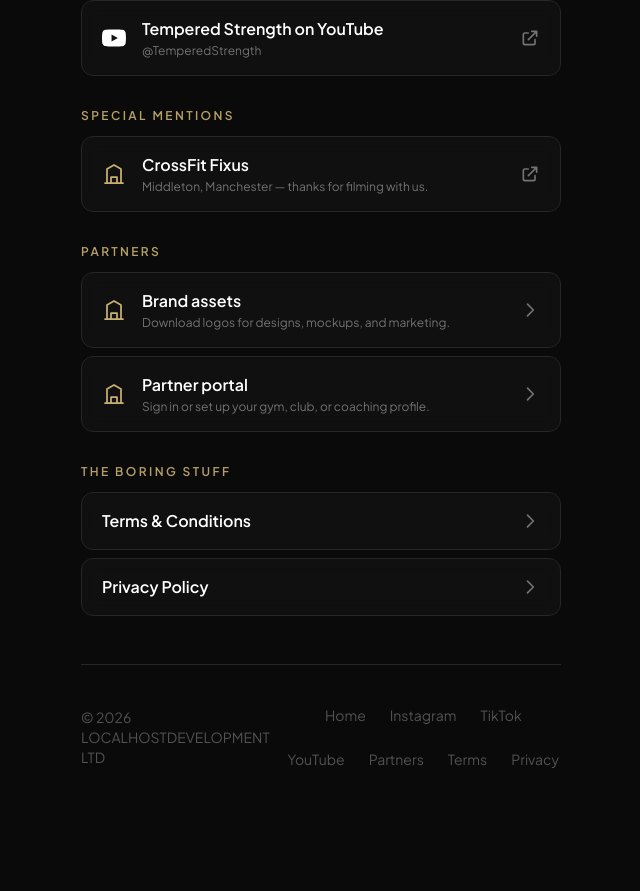
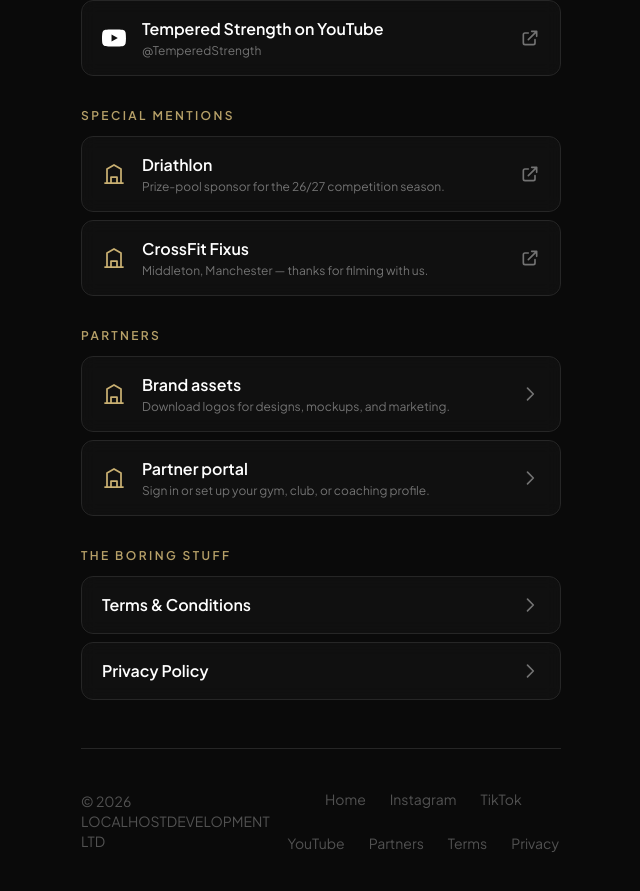
Before and after one commit to kieranmv95/TemperedStrengthWeb, a Next.js app: page /links in a window 1280 px wide. Shown: the part 1026-1917 px from the top of the page, without its empty margins (319-959 px from the left). Before the commit the page ends 1843 px from the top, so only its background shows below. Built offline with nearby package versions, Linux system fonts and the light colour scheme.

Commit message:
driathlon

```diff
--- a/src/app/links/page.tsx
+++ b/src/app/links/page.tsx
@@ -9,6 +9,7 @@
   APP_STORE_URL,
   GOOGLE_PLAY_URL,
   CROSSFIT_FIXUS_URL,
+  DRIATHLON_URL,
   INSTAGRAM_URL,
   TIKTOK_URL,
   YOUTUBE_URL,
@@ -296,6 +297,23 @@
             <ul className="space-y-2">
               <li>
                 <a
+                  href={DRIATHLON_URL}
+                  target="_blank"
+                  rel="noopener noreferrer"
+                  className={linkRowClassName()}
+                >
+                  <PartnerGlyph className="w-6 h-6 shrink-0 text-[#c9b072]" />
+                  <span className="flex min-w-0 flex-1 flex-col gap-0.5 text-left">
+                    <span className="font-semibold text-white">Driathlon</span>
+                    <span className="text-xs text-neutral-500">
+                      Prize-pool sponsor for the 26/27 competition season.
+                    </span>
+                  </span>
+                  <ExternalArrow className="w-5 h-5 shrink-0 text-neutral-500 group-hover:text-[#c9b072]" />
+                </a>
+              </li>
+              <li>
+                <a
                   href={CROSSFIT_FIXUS_URL}
                   target="_blank"
                   rel="noopener noreferrer"
--- a/src/lib/site.ts
+++ b/src/lib/site.ts
@@ -19,6 +19,9 @@
 /** CrossFit Fixus — home gym and filming location */
 export const CROSSFIT_FIXUS_URL = "https://www.crossfit-fixus.com/";
 
+/** Driathlon — prize-pool sponsor for the 26/27 competition season */
+export const DRIATHLON_URL = "https://www.driathlon.co.uk/";
+
 /** Optimal Plates — sister app (barbell plate calculator) */
 export const OPTIMAL_PLATES_SITE_URL = "https://optimalplates.com/";
 export const OPTIMAL_PLATES_APP_STORE_URL =
```
